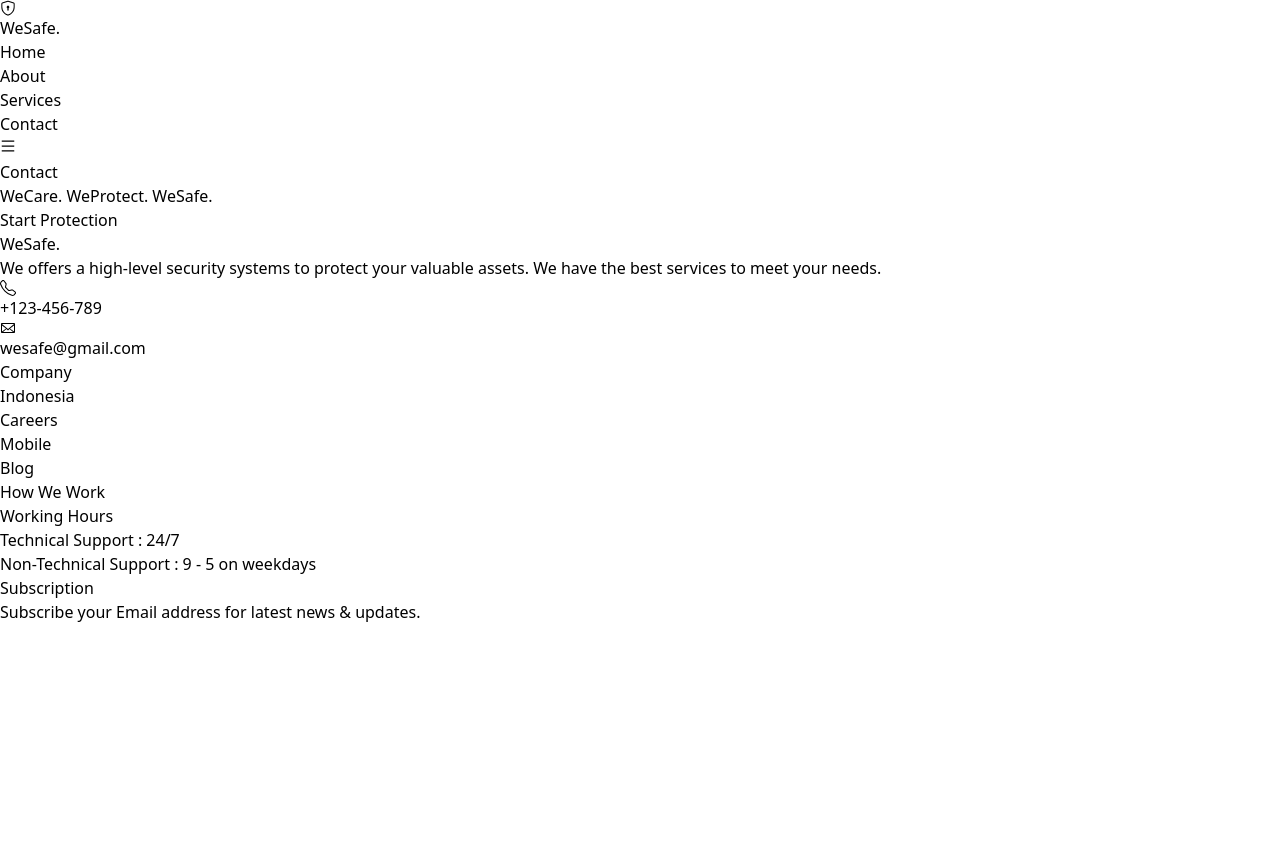
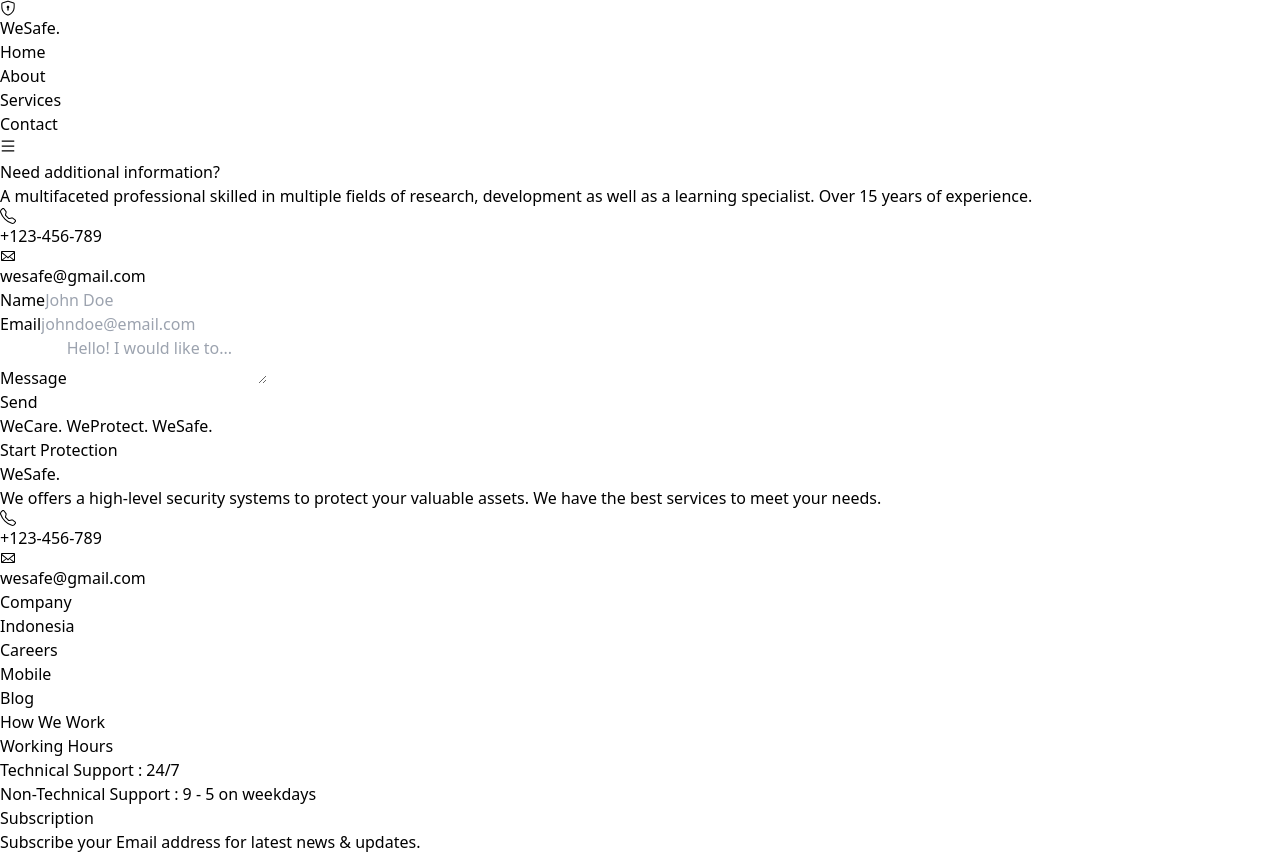
Before and after one commit to hellofromiqbal/wesave, a React (Vite) app: page /contact in a window 1280 px wide. Before the commit the page ends 800 px from the top, so only its background shows below. Built offline with nearby package versions, Linux system fonts and the light colour scheme.

Commit message:
Added contact page

```diff
--- /dev/null
+++ b/src/components/elements/FormInput/Input.jsx
@@ -0,0 +1,23 @@
+import React from 'react';
+
+const Input = (props) => {
+  const { inputType, inputId, inputName, inputPlaceholder } = props;
+  return (
+    <input
+      type={inputType}
+      name={inputId}
+      id={inputName}
+      placeholder={inputPlaceholder}
+      className='border-transparent bg-gray-100
+      text-sm md:text-base
+      border-2
+      rounded
+      px-2
+      py-1
+      '
+      autoComplete="off"
+    />
+  )
+};
+
+export default Input;
--- /dev/null
+++ b/src/components/elements/FormInput/Label.jsx
@@ -0,0 +1,19 @@
+import React from 'react';
+
+const Label = (props) => {
+  const { labelFor, labelName } = props;
+  return (
+    <label
+      htmlFor={labelFor}
+      className='
+      font-semibold
+      text-sm md:text-base lg:text-lg
+      mb-2
+      '
+    >
+      { labelName }
+    </label>
+  )
+};
+
+export default Label;
--- /dev/null
+++ b/src/components/elements/FormInput/index.jsx
@@ -0,0 +1,35 @@
+import React from 'react';
+import Label from './Label';
+import Input from './Input';
+
+const FormInput = (props) => {
+  const {
+    labelName,
+    labelFor,
+    inputType = "text",
+    inputName,
+    inputId,
+    inputPlaceholder = "..."
+  } = props;
+  return (
+    <div
+      className='
+      flex
+      flex-col
+      '
+    >
+      <Label
+        labelFor={labelFor}
+        labelName={labelName}
+      />
+      <Input
+        inputType={inputType}
+        inputName={inputName}
+        inputId={inputId}
+        inputPlaceholder={inputPlaceholder}
+      />
+    </div>
+  )
+};
+
+export default FormInput;
--- /dev/null
+++ b/src/components/elements/FormTextArea/TextArea.jsx
@@ -0,0 +1,23 @@
+import React from 'react'
+
+const TextArea = (props) => {
+  const { textAreaName, textAreaId, textAreaPlaceholder } = props;
+  return (
+    <textarea
+      name={textAreaName}
+      id={textAreaId}
+      className='border-transparent bg-gray-100
+      text-sm md:text-base
+      border-2
+      rounded
+      px-2
+      py-1
+      resize-none
+      h-40
+      '
+      placeholder={textAreaPlaceholder}
+    />
+  )
+}
+
+export default TextArea;
--- /dev/null
+++ b/src/components/elements/FormTextArea/index.jsx
@@ -0,0 +1,35 @@
+import React from 'react';
+import Label from '../FormInput/Label';
+import TextArea from './TextArea';
+
+const FormTextArea = (props) => {
+  const {
+    labelName,
+    labelFor,
+    textAreaName,
+    textAreaId,
+    textAreaPlaceholder = "..."
+  } = props;
+  return (
+    <div
+      className='
+      col-span-1 sm:col-span-1 md:col-span-2
+      basis-full
+      flex
+      flex-col
+      '
+    >
+      <Label
+        labelFor={labelFor}
+        labelName={labelName}
+      />
+      <TextArea
+        textAreaName={textAreaName}
+        textAreaId={textAreaId}
+        textAreaPlaceholder={textAreaPlaceholder}
+      />
+    </div>
+  )
+};
+
+export default FormTextArea;
--- /dev/null
+++ b/src/components/fragments/ContactForm/index.jsx
@@ -0,0 +1,120 @@
+import React from 'react';
+import FormInput from '../../elements/FormInput';
+import FormTextArea from '../../elements/FormTextArea';
+import Button from '../../elements/Button';
+
+import { BsTelephone as IconTelephone } from 'react-icons/bs';
+import { GoMail as IconEmail } from 'react-icons/go';
+
+const ContactForm = (props) => {
+  const { sectionbgcolor = "bg-white" } = props;
+  return (
+    <section
+      id='contact'
+      className={`
+      flex
+      flex-col
+      py-4
+      ${sectionbgcolor}
+      `}
+    >
+      <div
+        className='
+        px-6 md:px-10
+        flex
+        flex-col md:flex-row
+        gap-4
+        '
+      >
+        <div
+          className='
+          basis-1/2
+          '
+        >
+          <div
+            className='
+            md:w-3/4
+            flex
+            flex-col
+            gap-4
+            '
+          >
+            <h2
+              className='
+              font-bold
+              text-2xl md:text-3xl lg:text-4xl
+              '
+            >
+              Need additional information?
+            </h2>
+            <p className='text-sm md:text-base'>
+            A multifaceted professional skilled in multiple fields of research, development as well as a learning specialist. Over 15 years of experience.
+            </p>
+            <div
+              className='
+              flex
+              flex-col
+              gap-2
+              '
+            >
+              <div className='flex items-center gap-4'>
+                <div className='text-sm lg:text-base'>
+                  <IconTelephone/>
+                </div>
+                <p className='font-bold text-sm lg:text-base'>+123-456-789</p>
+              </div>
+              <div className='flex items-center gap-4'>
+                <div className='text-sm lg:text-base'>
+                  <IconEmail/>
+                </div>
+                <p className='font-bold text-sm lg:text-base'>wesafe@gmail.com</p>
+              </div>
+            </div>
+          </div>
+        </div>
+        <form
+          action=""
+          className='
+          basis-1/2
+          flex
+          flex-col
+          gap-4
+          '
+        >
+          <FormInput
+            labelName="Name"
+            labelFor="name"
+            inputType="text"
+            inputName="name"
+            inputId="name"
+            inputPlaceholder="John Doe"
+          />
+          <FormInput
+            labelName="Email"
+            labelFor="email"
+            inputType="email"
+            inputName="email"
+            inputId="email"
+            inputPlaceholder="johndoe@email.com"
+          />
+          <FormTextArea
+            labelName="Message"
+            labelFor="message"
+            textAreaName="message"
+            textAreaId="message"
+            textAreaPlaceholder="Hello! I would like to..."
+          />
+          <Button
+            bgcolor="bg-blue-700"
+            textcolor="text-white"
+            bordercolor="border-transparent"
+          >
+            Send
+          </Button>
+        </form>
+      </div>
+    </section>
+  )
+};
+
+export default ContactForm;
--- a/src/main.jsx
+++ b/src/main.jsx
@@ -7,6 +7,7 @@ import ErrorPage from './pages/404';
 import MainLayout from './components/layouts/MainLayout';
 import ServicesPage from './pages/services';
 import AboutPage from './pages/about';
+import ContactPage from './pages/contact';
 
 const routes = createBrowserRouter([
   {
@@ -28,7 +29,7 @@ const routes = createBrowserRouter([
       },
       {
         path: "/contact",
-        element: <div>Contact</div>
+        element: <ContactPage margintop="mt-14"/>
       },
     ]
   }
--- /dev/null
+++ b/src/pages/contact/index.jsx
@@ -0,0 +1,13 @@
+import React from 'react';
+import ContactForm from '../../components/fragments/ContactForm';
+
+const ContactPage = (props) => {
+  const { margintop } = props;
+  return (
+    <main className={`${margintop}`}>
+      <ContactForm/>
+    </main>
+  )
+};
+
+export default ContactPage;
```
